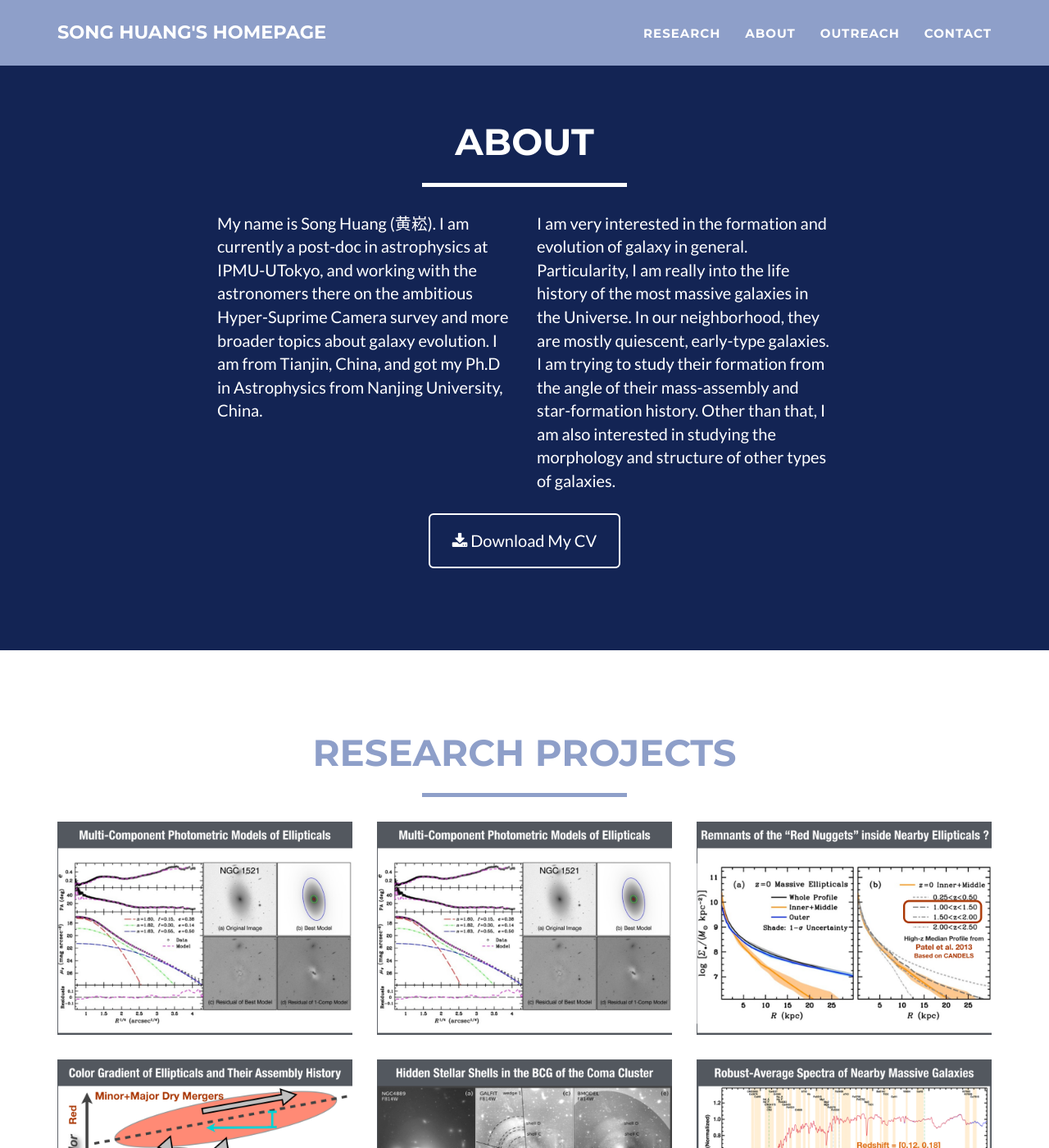
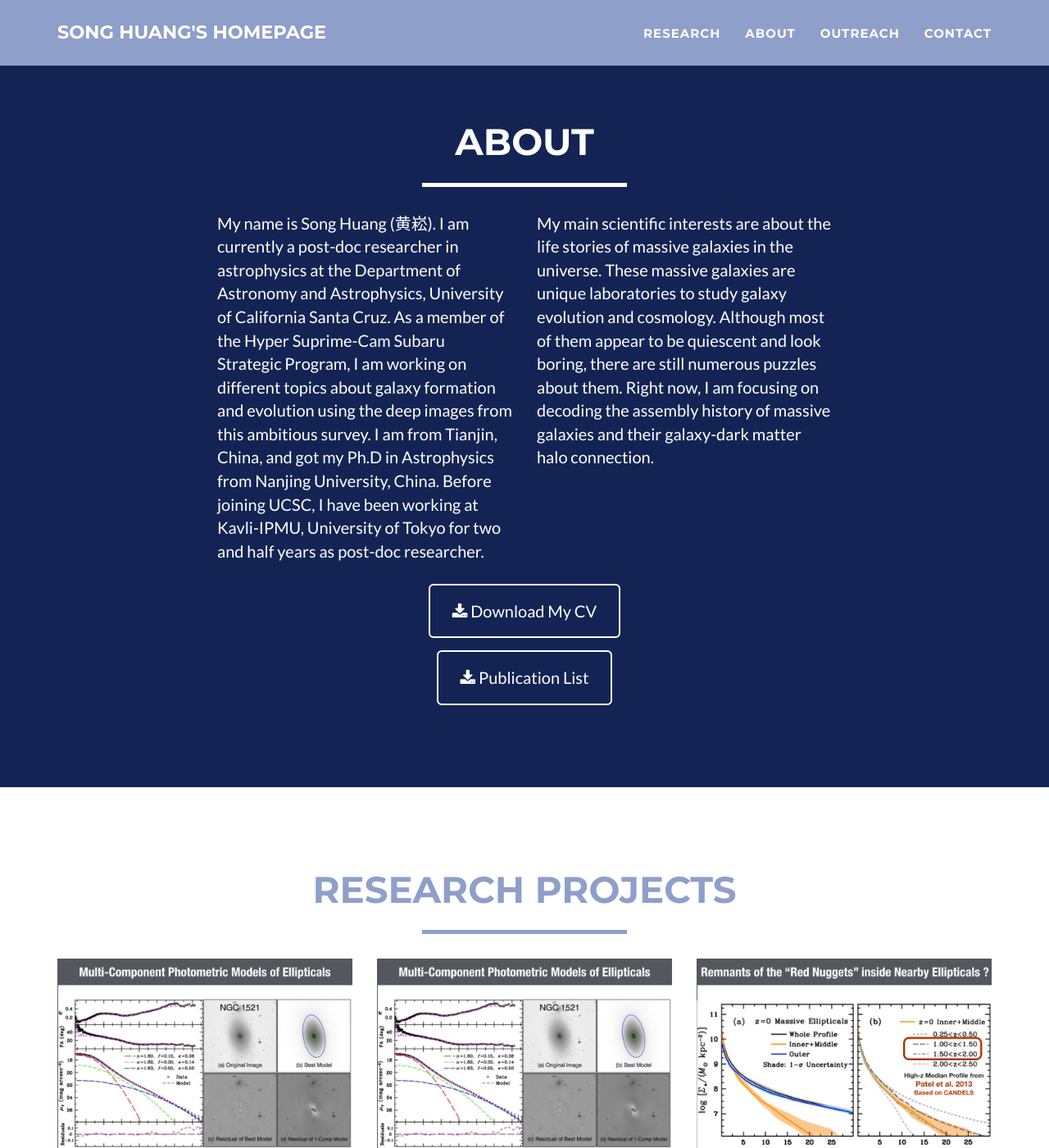
Before and after one commit to dr-guangtou/dr-guangtou.github.io, a Jekyll site: the page built from index.html, in a window 1280 px wide and 1400 px high, scrolled down 771 px. Shown: the whole window at 82% size. Built offline with Jekyll 4.4.1, drawn with Linux system fonts in a browser that asks for light colours.

Commit message:
New about.html

```diff
--- a/_includes/about.html
+++ b/_includes/about.html
@@ -10,26 +10,39 @@
             <div class="row">
                 <div class="col-lg-4 col-lg-offset-2">
                     <p>My name is Song Huang (黄崧). I am currently a post-doc
-                    in astrophysics at IPMU-UTokyo, and working with the
-                    astronomers there on the ambitious Hyper-Suprime Camera
-                    survey and more broader topics about galaxy evolution.  I
-                    am from Tianjin, China, and got my Ph.D in Astrophysics from
-                    Nanjing University, China. </p>
+                        researcher in astrophysics at the Department of Astronomy
+                        and Astrophysics, University of California Santa Cruz.
+                        As a member of the Hyper Suprime-Cam Subaru Strategic
+                        Program, I am working on different topics about galaxy
+                        formation and evolution using the deep images from this
+                        ambitious survey.
+                        I am from Tianjin, China, and got my Ph.D in Astrophysics
+                        from Nanjing University, China.
+                        Before joining UCSC, I have been working at Kavli-IPMU,
+                        University of Tokyo for two and half years as post-doc
+                        researcher.
+                    </p>
                 </div>
                 <div class="col-lg-4">
-                    <p>I am very interested in the formation and evolution of
-                    galaxy in general. Particularity, I am really into the life
-                    history of the most massive galaxies in the Universe.  In
-                    our neighborhood, they are mostly quiescent, early-type
-                    galaxies. I am trying to study their formation from the
-                    angle of their mass-assembly and star-formation history.
-                    Other than that, I am also interested in studying the
-                    morphology and structure of other types of galaxies. </p>
+                    <p>My main scientific interests are about the life stories
+                        of massive galaxies in the universe.
+                        These massive galaxies are unique laboratories to study
+                        galaxy evolution and cosmology.
+                        Although most of them appear to be quiescent and look
+                        boring, there are still numerous puzzles about them.
+                        Right now, I am focusing on decoding the assembly history
+                        of massive galaxies and their galaxy-dark matter halo
+                        connection.
+                     </p>
                 </div>
                 <div class="col-lg-8 col-lg-offset-2 text-center">
                     <a href="files/cv.pdf" class="btn btn-lg btn-outline">
                         <i class="fa fa-download"></i> Download My CV
                     </a>
+                <div class="col-lg-8 col-lg-offset-2 text-center">
+                    <a href="files/songhuang_pub_list_1709.pdf" class="btn btn-lg btn-outline">
+                        <i class="fa fa-download"></i> Publication List
+                    </a>
                 </div>
             </div>
         </div>
```
